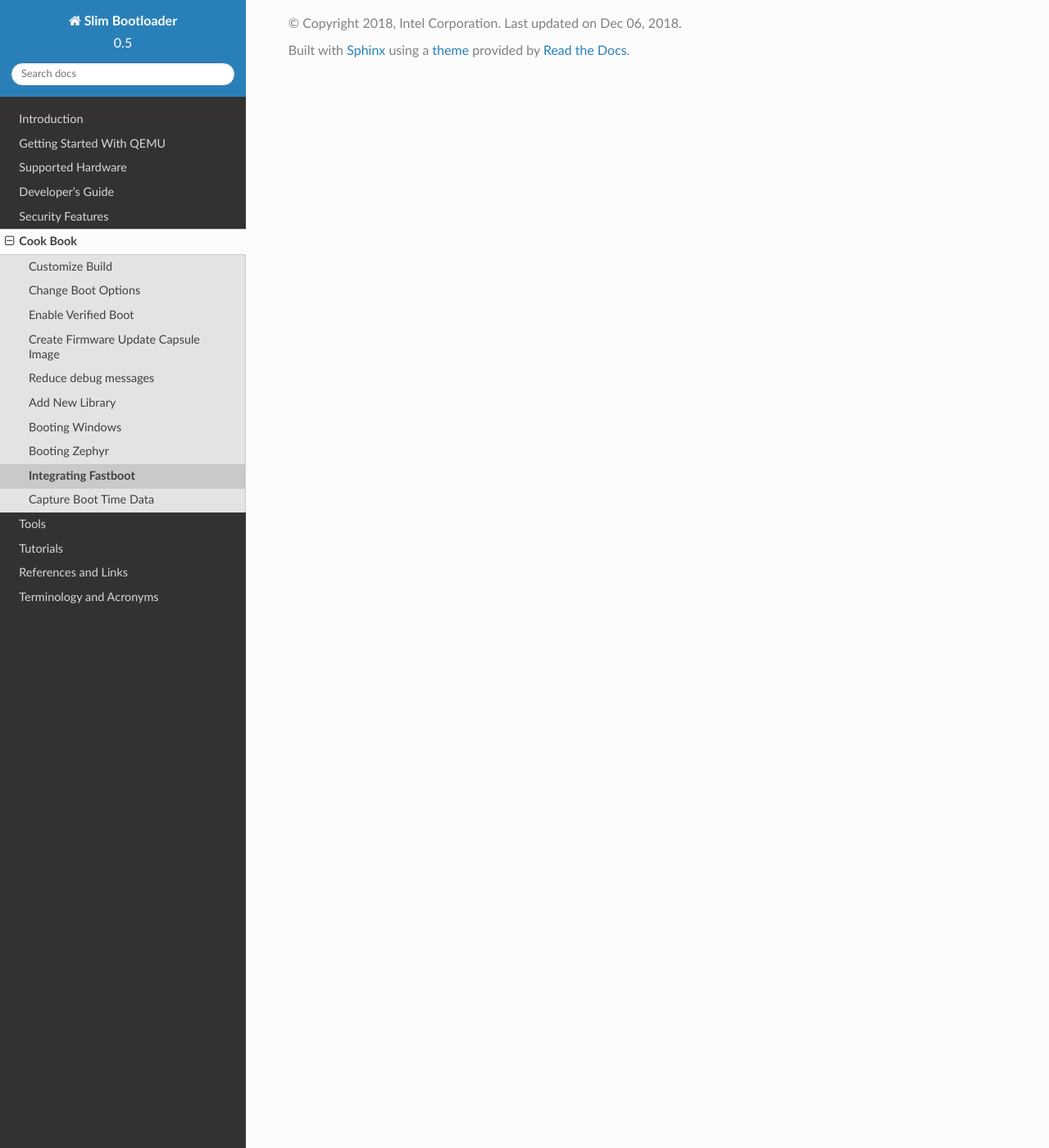
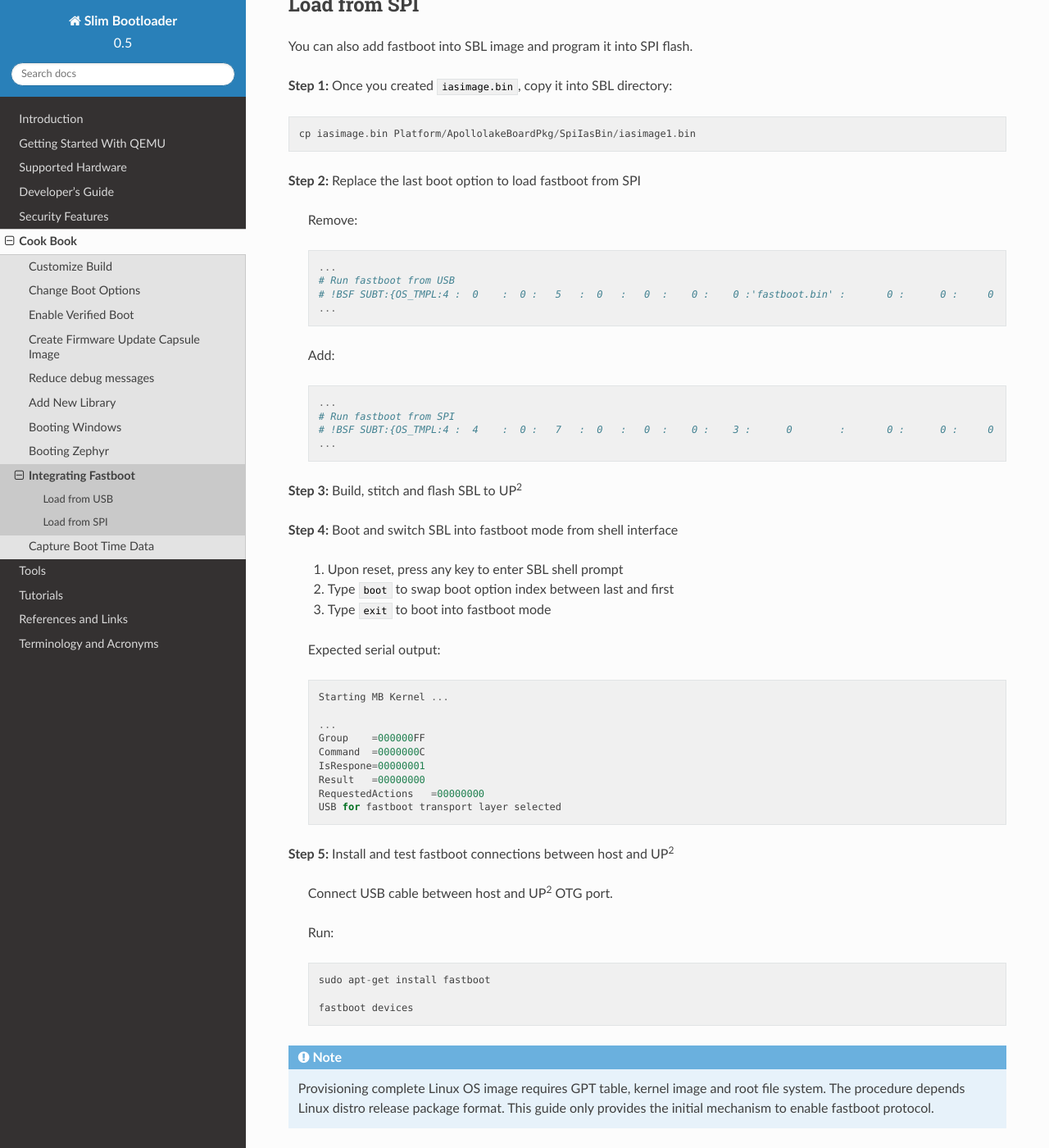
Before and after one commit to slimbootloader/documentation, a Sphinx documentation site: the page built from source/how-tos/integrate-fastboot.rst, in a window 1280 px wide and 1400 px high, scrolled down 1424 px. Shown: the whole window at 82% size. Built offline with Sphinx 7.4.7 and the Read the Docs theme 2.0.0, drawn with Linux system fonts in a browser that asks for light colours; pages that are not in the unit, such as notebooks, are missing from menus; some of the changed text lies outside the part shown.

Commit message:
Update fastboot doc how to load from SPI (#13)
* Update fastboot doc how to load from SPI

Fastboot can be loaded from either USB or SPI. Update
documentation on how to do so.

Signed-off-by: Huang Jin <huang.jin@intel.com>

```diff
--- a/source/how-tos/integrate-fastboot.rst
+++ b/source/how-tos/integrate-fastboot.rst
@@ -10,6 +10,9 @@
 .. |PFT| raw:: html
 
    <a href="https://01.org/node/2463" target="_blank">Intel® Platform Flash Tool Lite</a>
+
+Load from USB
+^^^^^^^^^^^^^^^^^
 
 The following steps provide an example to enable fastboot feature from **USB** key for |UP2| board.
 
@@ -35,7 +38,7 @@
 
 
     <private_key>: BootloaderCorePkg/Tools/Keys/TestSigningPrivateKey.pem
-    cmdline.txt  : create an empty file for it
+    cmdline.txt  : Not required for fastboot to work. Create an empty file for it
 
 
 **Step 4:** Copy IAS image ``iasimage.bin`` into the *first* FAT partition on USB key
@@ -70,3 +73,66 @@
   Run::
 
     fastboot devices
+
+
+Load from SPI
+^^^^^^^^^^^^^^^^^
+
+You can also add fastboot into SBL image and program it into SPI flash.
+
+
+**Step 1:** Once you created ``iasimage.bin``, copy it into |SPN| directory::
+
+    cp iasimage.bin Platform/ApollolakeBoardPkg/SpiIasBin/iasimage1.bin
+
+**Step 2:** Replace the last boot option to load fastboot from SPI
+
+  Remove::
+
+    ...
+    # Run fastboot from USB
+    # !BSF SUBT:{OS_TMPL:4 :  0    :  0 :   5   :  0   :   0  :    0 :    0 :'fastboot.bin' :       0 :      0 :     0         :     0   :  0     :     0         :     0   :   0    }
+    ...
+
+  Add::
+
+    ...
+    # Run fastboot from SPI
+    # !BSF SUBT:{OS_TMPL:4 :  4    :  0 :   7   :  0   :   0  :    0 :    3 :      0        :       0 :      0 :     0         :     0   :  0     :     0         :     0   :   0    }
+    ...
+
+**Step 3:** Build, stitch and flash |SPN| to |UP2|
+
+
+**Step 4:** Boot and switch |SPN| into fastboot mode from shell interface
+
+   #. Upon reset, press any key to enter |SPN| shell prompt
+
+   #. Type ``boot`` to swap boot option index between last and first
+
+   #. Type ``exit`` to boot into fastboot mode
+
+   Expected serial output::
+
+        Starting MB Kernel ...
+
+        ...
+        Group    =000000FF
+        Command  =0000000C
+        IsRespone=00000001
+        Result   =00000000
+        RequestedActions   =00000000
+        USB for fastboot transport layer selected
+
+
+**Step 5:** Install and test fastboot connections between host and |UP2|
+
+  Connect USB cable between host and |UP2| OTG port.
+
+  Run::
+
+    sudo apt-get install fastboot
+
+    fastboot devices
+
+.. note:: Provisioning complete Linux OS image requires GPT table, kernel image and root file system. The procedure depends Linux distro release package format. This guide only provides the initial mechanism to enable fastboot protocol.
```
